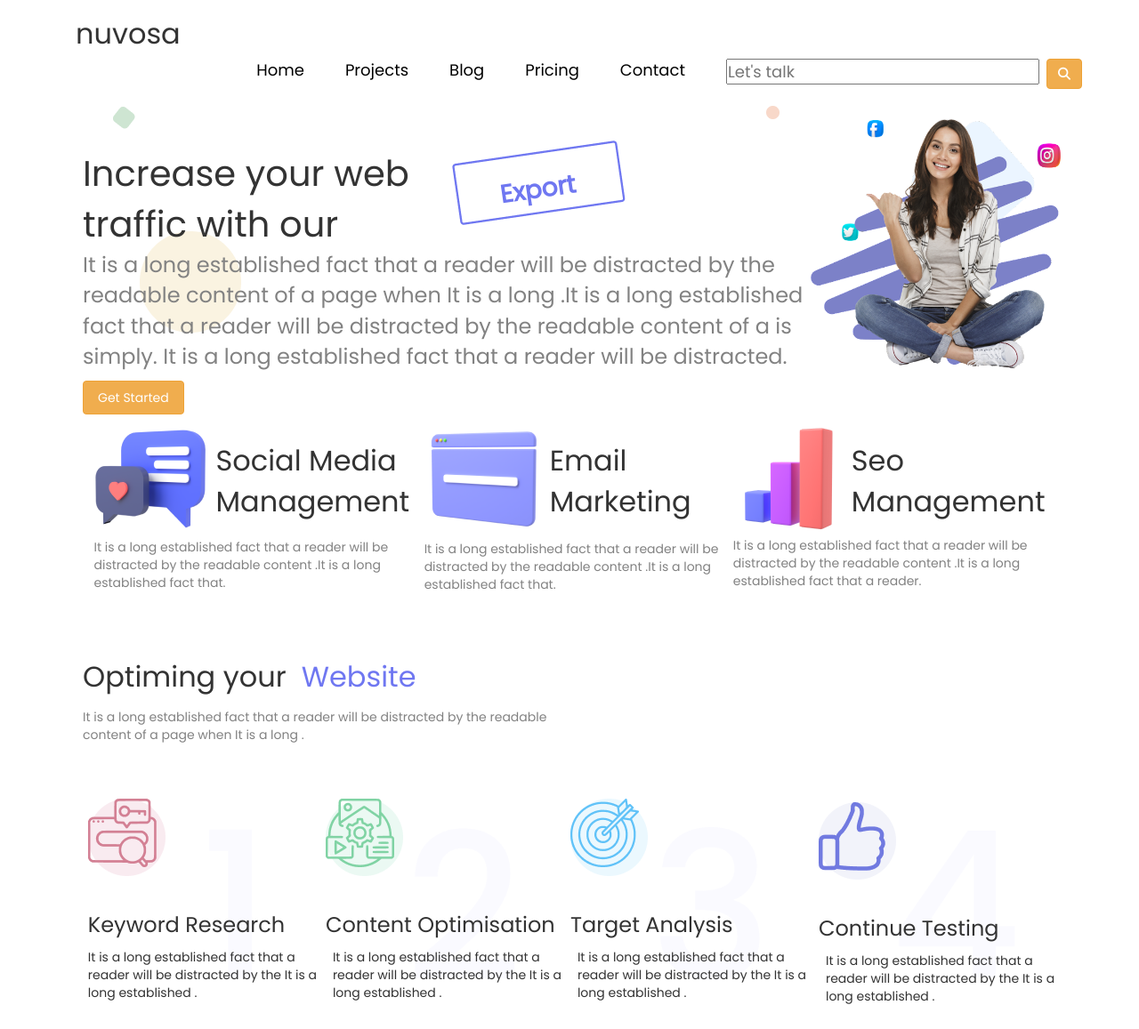
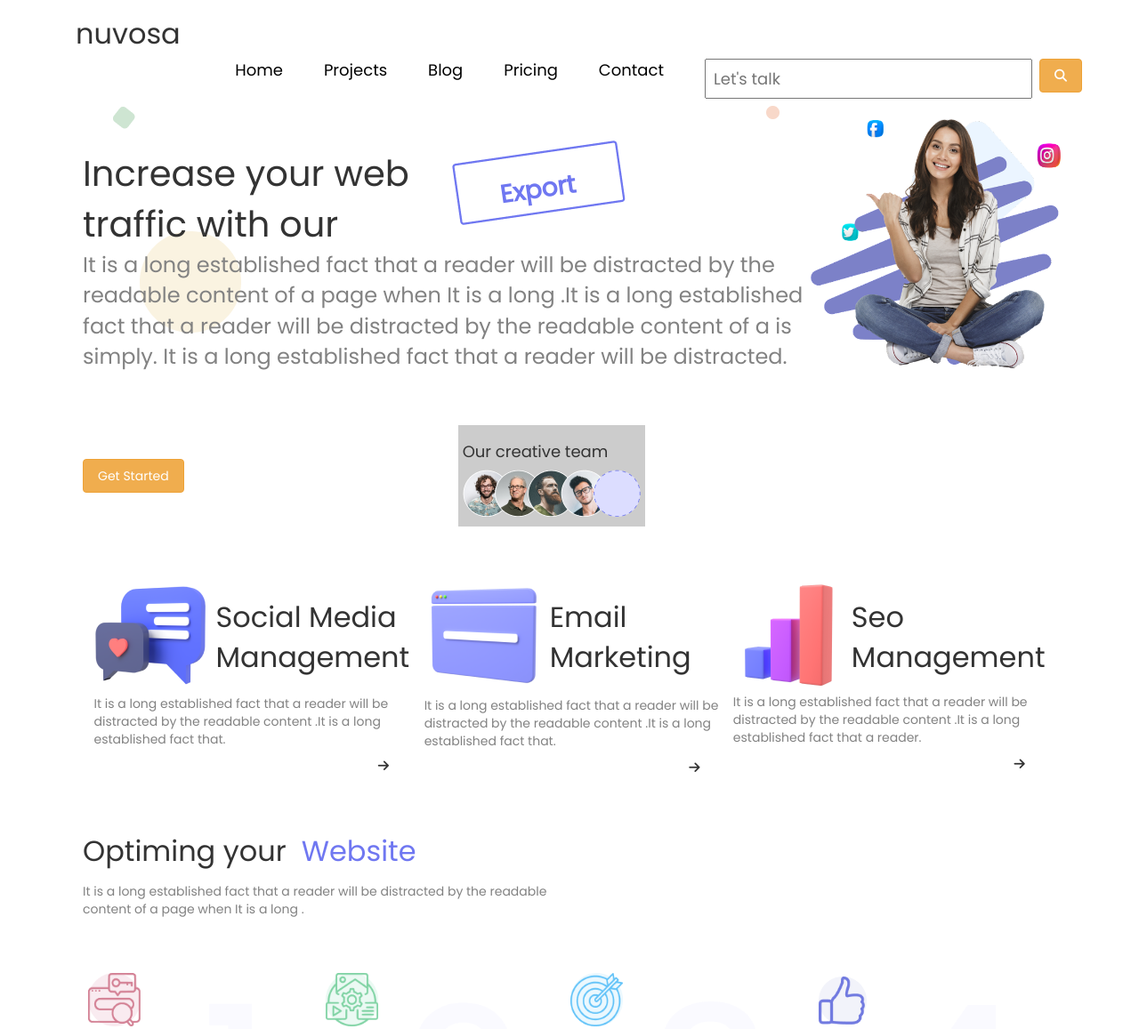
Before and after one commit to swatiitobuz/SEO-Homepage, a website: page index.html in a window 1280 px wide. Shown: the top 1157 px of the page at 89% size. Drawn offline with nearby package versions, Linux system fonts and the light colour scheme.

Commit message:
commited

```diff
--- a/index.html
+++ b/index.html
@@ -31,14 +31,14 @@
                     <input type="checkbox" id="checkbox_toggle" />
                     <label for="checkbox_toggle" class="hamburger">&#9776;</label>
                     <div class="menu ms-2">
-                        <li><a href="/" onmouseover="underLine(this)" onmouseout="removeUnderline(this)">Home</a></li>
-                        <li><a href="/" onmouseover="underLine(this)" onmouseout="removeUnderline(this)">Projects</a></li>
-                        <li><a href="/" onmouseover="underLine(this)" onmouseout="removeUnderline(this)">Blog</a></li>
-                        <li><a href="/" onmouseover="underLine(this)" onmouseout="removeUnderline(this)">Pricing</a></li>
-                        <li><a href="/" onmouseover="underLine(this)" onmouseout="removeUnderline(this)">Contact</a></li>
+                        <li><a href="/" onmouseover="underLine(this)" class="hover-underline-animation">Home</a></li>
+                        <li><a href="/" onmouseover="underLine(this)" class="hover-underline-animation">Projects</a></li>
+                        <li><a href="/" onmouseover="underLine(this)" class="hover-underline-animation">Blog</a></li>
+                        <li><a href="/" onmouseover="underLine(this)" class="hover-underline-animation">Pricing</a></li>
+                        <li><a href="/" onmouseover="underLine(this)" class="hover-underline-animation">Contact</a></li>
                         <li><div class="d-flex">
-                            <div><input type="text" name="" id="" placeholder="Let's talk"></div>
-                            <div><button type="button" class="btn btn-warning ms-2"><i class="fa-solid fa-magnifying-glass"></i></button></div>
+                            <div><input class="px-2 py-2" type="text" name="" id="" placeholder="Let's talk"></div>
+                            <div><button type="button" class="btn btn-warning ms-2 px-3 py-2"><i class="fa-solid fa-magnifying-glass"></i></button></div>
                         </div>
 
                         </li>
@@ -64,6 +64,16 @@
                     <div class="d-sm-flex flex-wrap align-items-center">
                         <div><a href="" class="btn btn-warning px-3 py-2">Get Started</a></div>
                         <div class="ms-2"><img src="./images/Take a tour.png" alt=""></div>
+                        <div class="creative d-flex flex-column">
+                            <div><h4>Our creative team</h4></div>
+                            <div><img class="ellipse15" src="./images/Ellipse 15.png" alt="">
+                                <img class="ellipse16" src="./images/Ellipse 16.png" alt="">
+                                <img class="ellipse16" src="./images/Ellipse 17.png" alt="">
+                                <img class="ellipse16" src="./images/Ellipse 18.png" alt="">
+                                <img class="ellipse16" src="./images/Ellipse 19.png" alt="">
+
+                            </div>
+                        </div>
                     </div>
                 </div>
                 <div class="girlImage w-100"><img class="img-fluid" src="./images/unnamed.png" alt=""></div>
@@ -77,6 +87,7 @@
                         <div class="text fs-2 ms-2">Social Media <br> Management</div>
                     </div>
                     <div><p>It is a long established fact that a reader will be <br> distracted by the readable content .It is a long <br> established fact that.</p></div>
+                    <a href=""><i class="arrow fa-solid fa-arrow-right"></i></a>
                 </div>
                 <div class="socialMediaManagement d-flex flex-column mx-1" onmouseover="backgroundEnhance(this)" onmouseout="backgroundReduce(this)">
                     <div class="heading d-flex align-items-center">
@@ -84,6 +95,7 @@
                         <div class="text fs-2 ms-2">Email <br> Marketing</div>
                     </div>
                     <div><p>It is a long established fact that a reader will be <br> distracted by the readable content .It is a long <br> established fact that.</p></div>
+                    <a href=""><i class="arrow fa-solid fa-arrow-right"></i></a>
                 </div>
                 <div class="socialMediaManagement d-flex flex-column mx-1" onmouseover="backgroundEnhance(this)" onmouseout="backgroundReduce(this)">
                     <div class="heading d-flex align-items-center">
@@ -91,6 +103,7 @@
                         <div class="text fs-2 ms-2">Seo <br> Management</div>
                     </div>
                     <div><p>It is a long established fact that a reader will be <br> distracted by the readable content .It is a long <br> established fact that a reader.</p></div>
+                    <a href=""><i class="arrow fa-solid fa-arrow-right"></i></a>
                 </div>
             </div>
         </section>
@@ -201,7 +214,7 @@
             </div>
         </section>
         <section>
-            <div class="aside4 w-100">
+            <div class="aside4 w-100 mt-3">
                 <div class="w-100 mt-5"><img class="img-fluid" src="./images/image 34.png" alt="" onmouseover="backgroundEnhance(this)" onmouseout="backgroundReduce(this)"></div>
                 <div class="d-flex flex-column align-items-center">
                     <h4 class="fs-2 pt-2">You Make Ask What SEO & Why Do You<span>&nbsp;Need it?</span></h4>
@@ -407,7 +420,7 @@
                 <div><p class="pt-3"><center>Enter your email and get updated new products & news</center></p></div>
                 <form name="form2" class="d-flex flex-wrap pt-2 align-items-center">
                     <div class="px-2"><input  class="px-2 py-2" type="text" name="" id="name" placeholder="Name" required onsubmit="validName()"></div>
-                    <div class="px-2"><input class="px-2 py-2" type="email" name="" id="inputMail" placeholder="Email Address" onsubmit="validEmail()"></div>
+                    <div class="px-2"><input class="px-2 py-2" type="email" name="" id="inputMail" placeholder="Email Address" required onsubmit="validEmail()"></div>
                     <div class="px-2"><input type="submit" id="button2"></input></div>
                 </form>
             </div>
--- a/main.js
+++ b/main.js
@@ -1,10 +1,5 @@
 function underLine(x){
-    x.style.textDecoration = 'underline #6F77F1';
-    x.style.fontSize = '120%';
-}
-function removeUnderline(x) {
     x.style.textDecoration = 'none';
-    x.style.fontSize = '100%';
 }
 function colorChange(x){
     x.style.color = "#6F77F1"
--- a/style.css
+++ b/style.css
@@ -94,10 +94,10 @@ span {
 }
 .logo {
     position: relative;
+    height: 70%;
+    /* width: 50%; */
 }
-.logo1{
-    position: relative;
-}
+
 .ellipse24 {
     padding-left: 90%;
 }
@@ -176,6 +176,7 @@ span {
 }
 .background {
     position: absolute;
+    height: 70%;
 }
 .keywordResearch{
     padding-top: 5%;
@@ -312,6 +313,22 @@ span {
     font-size: 32px;
     left: 0;
 }
+.arrow{
+    padding-left: 90%;
+}
+.creative {
+    margin-top: 50px;
+    padding-top: 10px;
+    padding-left: 5px;
+    padding-right: 5px;
+    margin-left: 300px;
+    margin-bottom: 50px;
+    padding-bottom: 10px;
+    background-color: #ccc;
+}
+.ellipse16 {
+    margin-left: -20px;
+}
 .menu {
     display:none;
     position: absolute;
@@ -331,6 +348,30 @@ input[type=checkbox]:checked ~ .menu{
 .hamburger {
     display: block;
     }
+
+    .hover-underline-animation {
+        display: inline-block;
+        position: relative;
+        color: #6F77F1;
+      }
+
+      .hover-underline-animation:after {
+        content: '';
+        position: absolute;
+        width: 100%;
+        transform: scaleX(0);
+        height: 2px;
+        bottom: 0;
+        left: 0;
+        background-color: #6F77F1;
+        transform-origin: bottom right;
+        transition: transform 0.25s ease-out;
+      }
+
+      .hover-underline-animation:hover:after {
+        transform: scaleX(1);
+        transform-origin: bottom left;
+      }
 
 
   @media all and (min-width: 600px) {
```
